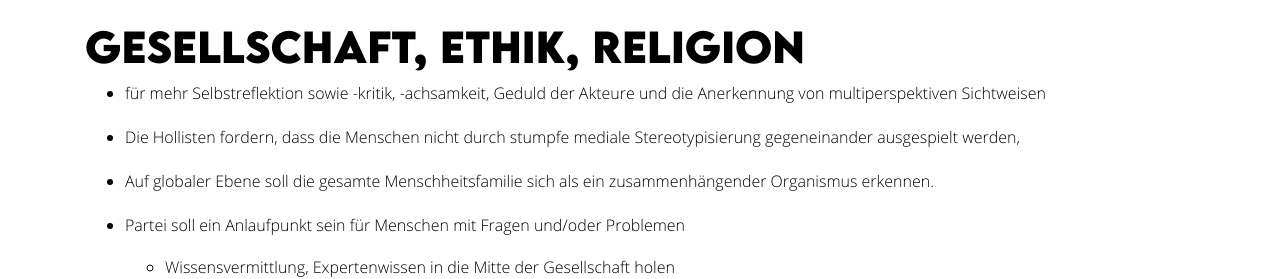
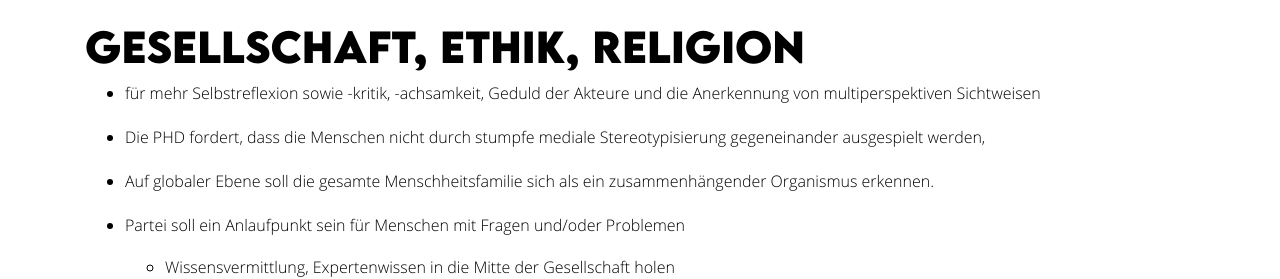
Before and after one commit to holisten/holisten.github.io, a Jekyll site: the page built from _projects/gesellschaft-ethik-religion.md, in a window 1280 px wide and 900 px high, scrolled down 610 px. Shown: the part 178-457 px from the top of the window. Built offline with Jekyll 4.4.1, drawn with Linux system fonts in a browser that asks for light colours; comment, search, counter and statistics services are not loaded.

Commit message:
fix some typos

```diff
--- a/_projects/gesellschaft-ethik-religion.md
+++ b/_projects/gesellschaft-ethik-religion.md
@@ -9,10 +9,10 @@
 ---
 ## Gesellschaft, Ethik, Religion
 
--   für mehr Selbstreflektion sowie -kritik, -achsamkeit, Geduld der Akteure
+-   für mehr Selbst­re­fle­xi­on sowie -kritik, -achsamkeit, Geduld der Akteure
     und die Anerkennung von multiperspektiven Sichtweisen
 
--   Die Hollisten fordern, dass die Menschen nicht durch stumpfe mediale
+-   Die PHD fordert, dass die Menschen nicht durch stumpfe mediale
     Stereotypisierung gegeneinander ausgespielt werden,
 
 -   Auf globaler Ebene soll die gesamte Menschheitsfamilie sich als ein
```
Also changed, not shown: _projects/wirtschaft-und-industrie.md (+1 -1 lines), partei/programm/programm.md (+3 -3 lines).
